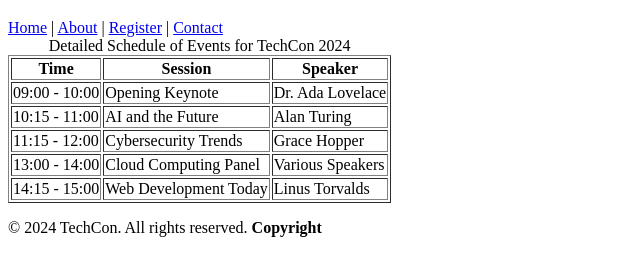
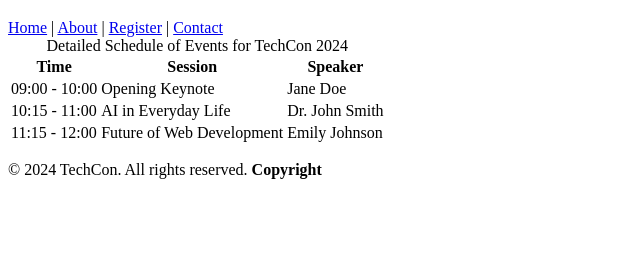
Before and after one commit to Nobuhle11/TechCon_HTML, a plain HTML site: page techcon_website/schedule.html in a window 1280 px wide. Shown: the part 61-336 px from the top of the page, without its empty margins (0-640 px from the left). Drawn offline with Linux system fonts and the light colour scheme.

Commit message:
Update schedule.html with valid table and copyright footer

```diff
--- a/techcon_website/schedule.html
+++ b/techcon_website/schedule.html
@@ -2,7 +2,7 @@
 <html lang="en">
 <head>
   <meta charset="UTF-8" />
-    <meta name="viewport" content="width=device-width, initial-scale=1" />
+  <meta name="viewport" content="width=device-width, initial-scale=1.0" />
   <title>Schedule for TechCon 2024</title>
 </head>
 <body>
@@ -18,9 +18,9 @@
     </nav>
   </header>
 
-    <!-- Main Content Section -->
+  <!-- Main Content -->
   <main>
-        <table border="1">
+    <table>
       <caption>Detailed Schedule of Events for TechCon 2024</caption>
       <thead>
         <tr>
@@ -33,33 +33,23 @@
         <tr>
           <td>09:00 - 10:00</td>
           <td>Opening Keynote</td>
-                    <td>Dr. Ada Lovelace</td>
+          <td>Jane Doe</td>
         </tr>
         <tr>
           <td>10:15 - 11:00</td>
-                    <td>AI and the Future</td>
-                    <td>Alan Turing</td>
+          <td>AI in Everyday Life</td>
+          <td>Dr. John Smith</td>
         </tr>
         <tr>
           <td>11:15 - 12:00</td>
-                    <td>Cybersecurity Trends</td>
-                    <td>Grace Hopper</td>
-                </tr>
-                <tr>
-                    <td>13:00 - 14:00</td>
-                    <td>Cloud Computing Panel</td>
-                    <td>Various Speakers</td>
-                </tr>
-                <tr>
-                    <td>14:15 - 15:00</td>
-                    <td>Web Development Today</td>
-                    <td>Linus Torvalds</td>
+          <td>Future of Web Development</td>
+          <td>Emily Johnson</td>
         </tr>
       </tbody>
     </table>
   </main>
 
-    <!-- Footer Section -->
+  <!-- Footer -->
   <footer>
     <p>&copy; 2024 TechCon. All rights reserved. <strong>Copyright</strong></p>
   </footer>
```
Lines whose indentation alone changed are shown as unchanged.
